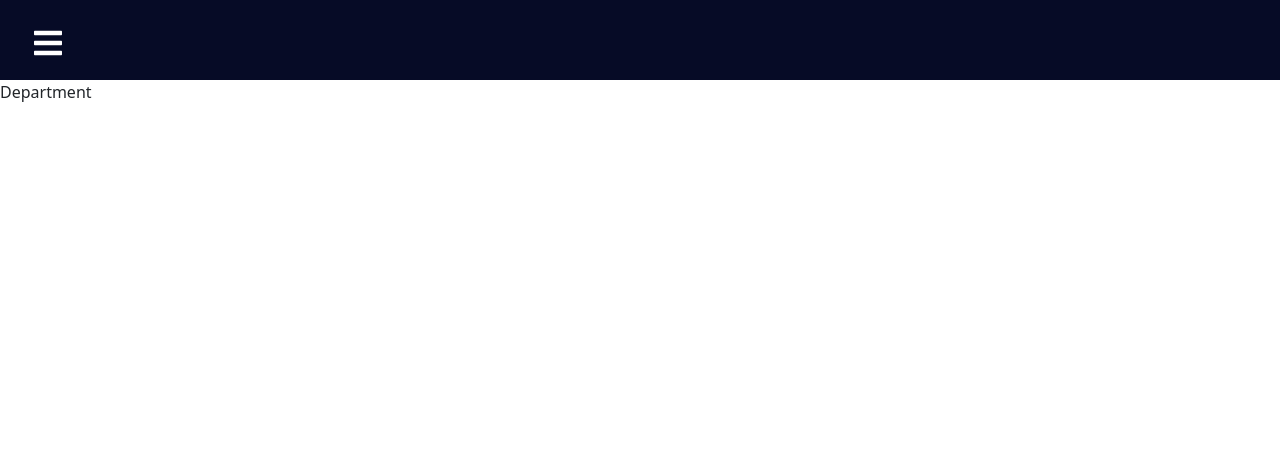
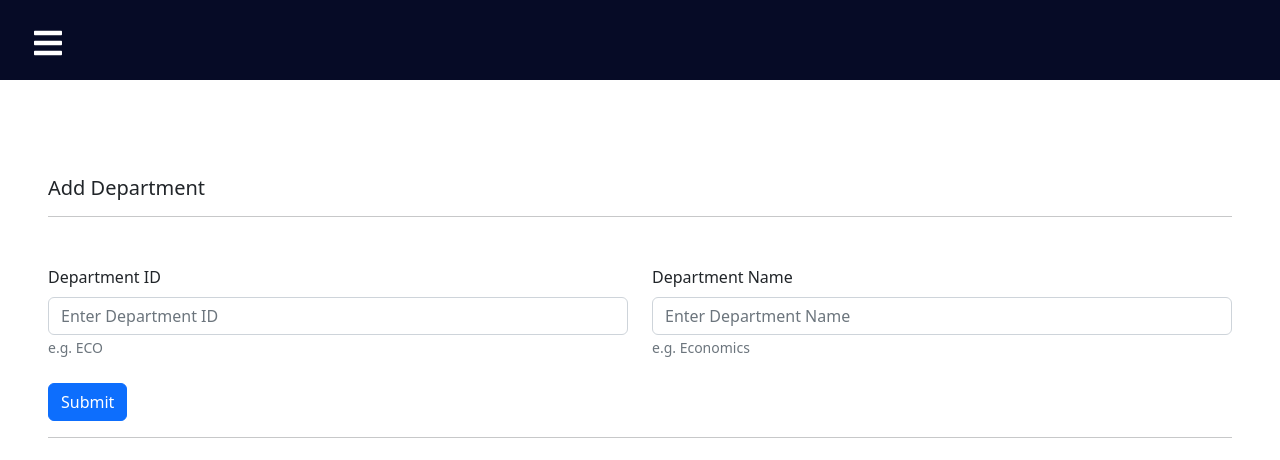
Before and after one commit to ThisIsJibon/unimanage-admin, a React (Create React App) app: page /department in a window 1280 px wide. Shown: the top 460 px of the page. Built offline with nearby package versions, Linux system fonts and the light colour scheme.

Commit message:
department api

```diff
--- a/src/pages/Course.js
+++ b/src/pages/Course.js
@@ -113,6 +113,7 @@ const Course = () => {
               <option value="BBA">BBA</option>
               <option value="PHY">PHY</option>
               <option value="MAT">MAT</option>
+              <option value="CEE">CEE</option>
             </Form.Select>
           </Form.Group>
           <Form.Group className="mb-3" class="col  pt-2" controlId="formBasic">
--- a/src/pages/Department.js
+++ b/src/pages/Department.js
@@ -1,8 +1,103 @@
-import React from 'react'
+import React, {useState,useEffect} from 'react'
+import Button from 'react-bootstrap/Button';
+import Form from 'react-bootstrap/Form';
+import 'bootstrap/dist/css/bootstrap.css';
 
 const Department = () => {
+
+
+    const [deptData,setDeptData] = useState({
+        dept_id: "",
+        name:"",
+    });
+
+    const handleDeptIdChange = (event) => {
+      setDeptData({ ...deptData, dept_id: event.target.value });
+    };
+
+    const handleNameChange = (event) => {
+      setDeptData({ ...deptData, name: event.target.value });
+    };
+
+
+
+    const handleSubmitChange = async (event) =>{
+        event.preventDefault();
+
+        const body = deptData;
+
+        console.log(body);
+
+        try{
+
+            const response = await fetch(
+                `http://localhost:5000/department`, {
+
+                method: "POST",
+                headers: {"Content-Type": "application/json"},
+                body: JSON.stringify(body),
+
+            });
+
+            const data = await response.json();
+            const {message} = data ;
+            console.log(message);
+
+            setDeptData({
+                dept_id: "",
+                name: "",
+            });
+
+        }catch(err){
+            console.log(err.message);
+        }
+
+    };
+
+
+
   return (
-    <div>Department</div>
+    <div class="p-5">
+      <div className="my-5">
+          <h5>Add Department</h5>
+          <hr />
+        </div>
+      <Form onSubmit={handleSubmitChange}>
+      <div class="row">
+
+          <Form.Group className="mb-3" class="col" controlId="formBasic">
+              <Form.Label>Department ID</Form.Label>
+              <Form.Control
+                type="basic"
+                placeholder="Enter Department ID"
+                value={deptData.dept_id}
+                onChange={handleDeptIdChange}/>
+              <Form.Text className="text-muted">
+                e.g.   ECO
+              </Form.Text>
+          </Form.Group>
+          <Form.Group className="mb-3" class="col" controlId="formBasic">
+              <Form.Label>Department Name</Form.Label>
+              <Form.Control
+                type="basic"
+                placeholder="Enter Department Name"
+                value={deptData.name}
+                onChange={handleNameChange}/>
+              <Form.Text className="text-muted">
+                e.g.   Economics
+              </Form.Text>
+          </Form.Group>
+      </div>
+      <div class=" pt-4">
+        <Button variant="primary" type="submit">
+            Submit
+        </Button>
+      </div>
+
+
+      </Form>
+      <hr />
+  </div>
   )
 }
 
--- a/src/server/routers/sectionRouter.js
+++ b/src/server/routers/sectionRouter.js
@@ -12,14 +12,13 @@ router.route("/").post( async (req,res) => {
     semester = parseInt(semester)
     teacher_id = parseInt(teacher_id);
 
-    console.log(section_id,course_id,teacher_id,semester,year,phase);
     try{
         const postSectionData = await pool.query(
             `INSERT INTO Section (section_id,course_id,teacher_id,semester,year,phase) VALUES ($1,$2,$3,$4,$5,$6)`,
             [section_id,course_id,teacher_id,semester,year,phase]
         );
         res.status(201).json({
-            message: "Successful update",
+            message: "Successful. Section created.",
         });
     }
     catch(err){
```
Also changed, not shown: src/server/routers/departmentRouter.js (+18 -2 lines).
